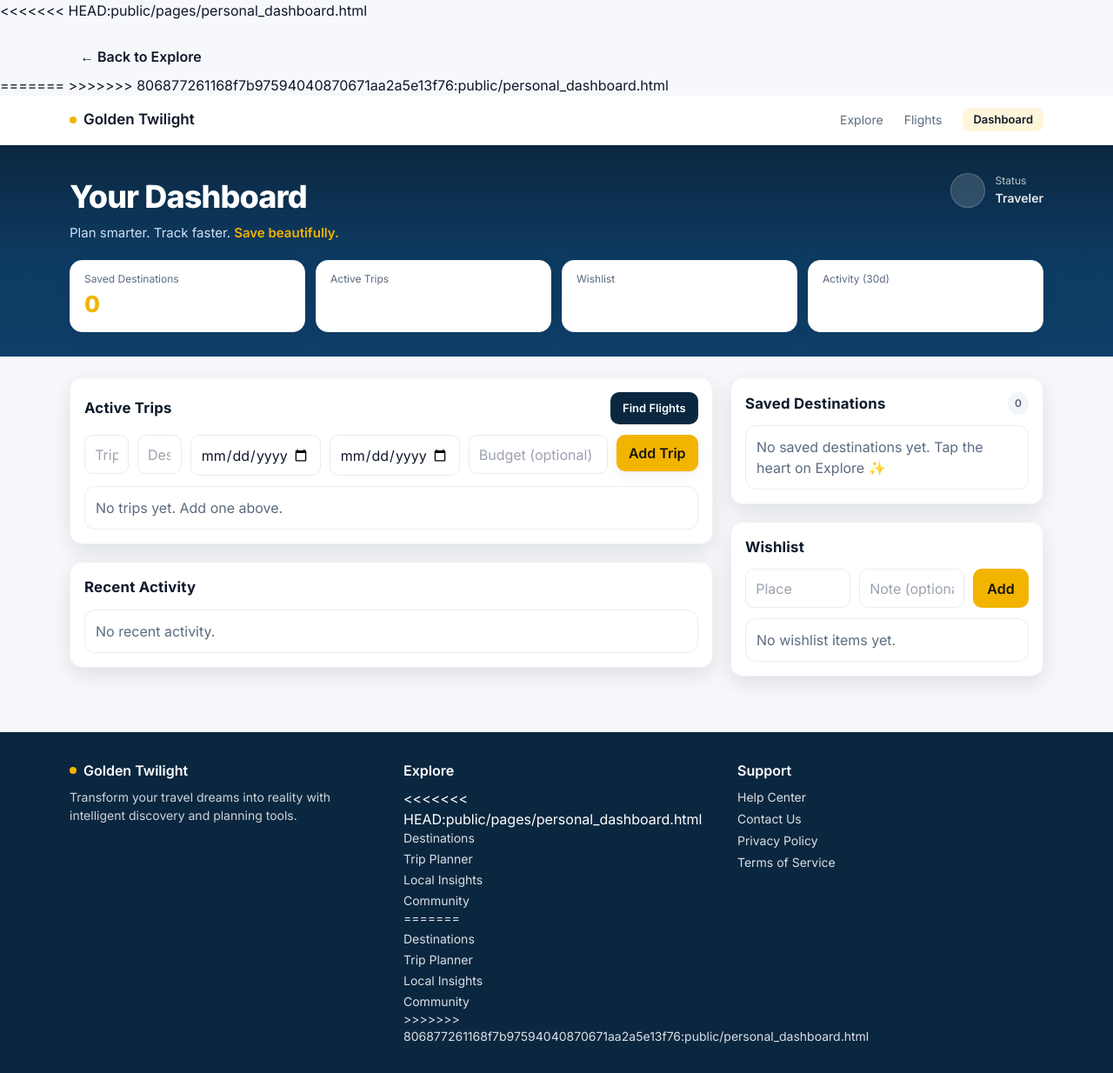
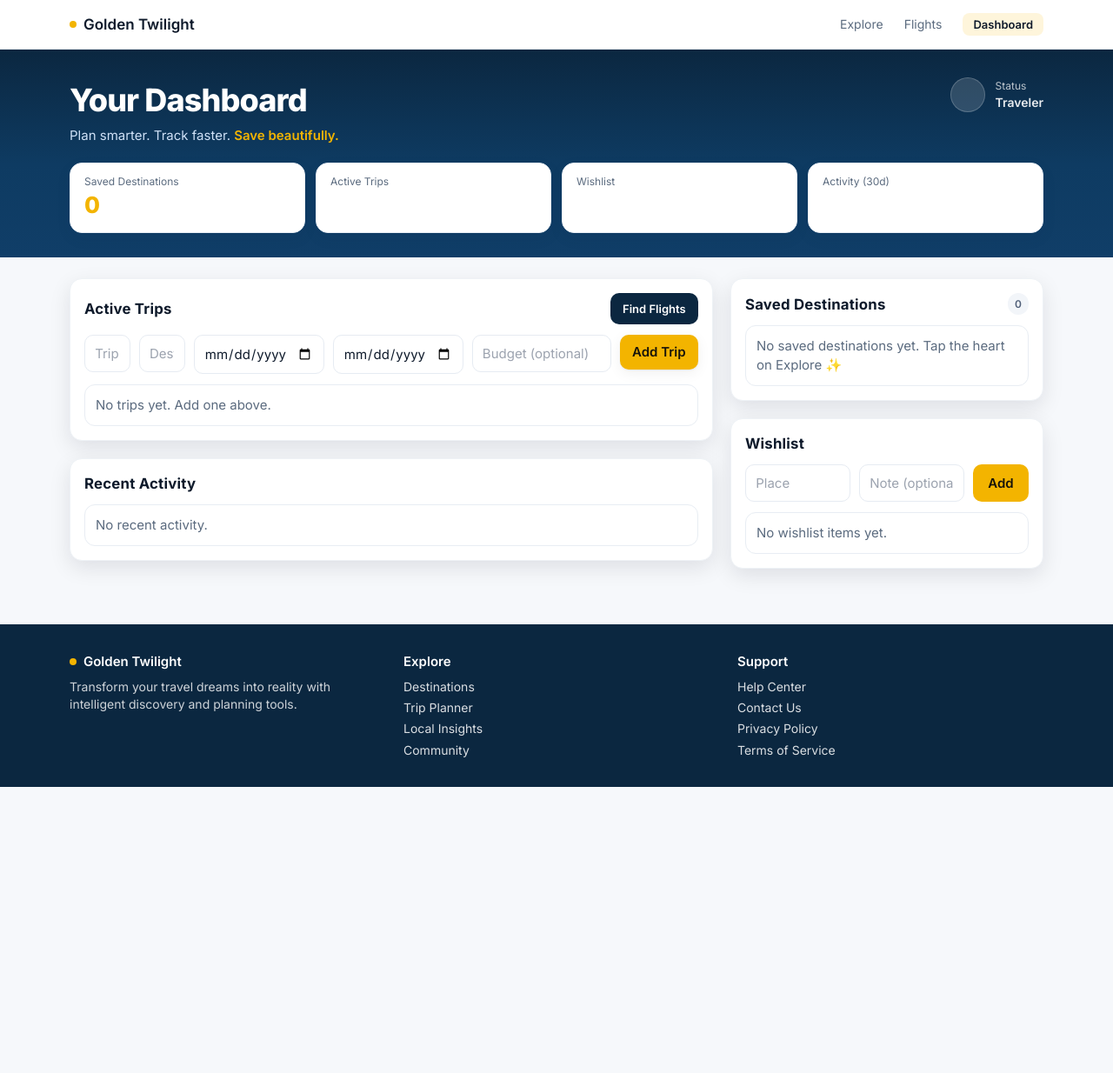
Before and after one commit to sethiaarya/capstone-project, a website: page public/pages/personal_dashboard.html in a window 1280 px wide. Shown: the whole page at 87% size. After the commit the page ends 905 px from the top, so only its background shows below. Drawn offline with nearby package versions, Linux system fonts and the light colour scheme; no server answers.

Commit message:
Clean dashboard page; remove merge markers; correct links

```diff
--- a/public/pages/personal_dashboard.html
+++ b/public/pages/personal_dashboard.html
@@ -53,16 +53,6 @@
     #tripForm .input { min-width: 0; }
   </style>
 </head>
-<<<<<<< HEAD:public/pages/personal_dashboard.html
-<body class="text-slate-900">
-  <!-- Top bar -->
-  <div class="max-w-6xl mx-auto px-4 pt-5">
-    <a href="/" class="btn btn-primary !px-3">
-      ← Back to Explore
-    </a>
-  </div>
-=======
->>>>>>> 806877261168f7b97594040870671aa2a5e13f76:public/personal_dashboard.html
 
 <body class="font-sans text-[15px] leading-[1.45] text-[color:var(--ink)]">
   <!-- Top nav -->
@@ -74,7 +64,7 @@
       </div>
       <nav class="hidden sm:flex items-center gap-6 text-[14px]">
         <a href="/index.html" class="text-[color:var(--muted)] hover:text-[color:var(--ink)]">Explore</a>
-        <a href="/flights.html" class="text-[color:var(--muted)] hover:text-[color:var(--ink)]">Flights</a>
+        <a href="/pages/flights.html" class="text-[color:var(--muted)] hover:text-[color:var(--ink)]">Flights</a>
         <span class="px-3 py-1 rounded-lg bg-[rgba(243,180,0,.14)] text-[13px] font-semibold text-[color:var(--ink)]">Dashboard</span>
       </nav>
     </div>
@@ -128,7 +118,7 @@
         <div class="card p-4 shadow-card">
           <div class="flex items-center justify-between mb-3">
             <h2 class="section-title">Active Trips</h2>
-            <a href="/flights.html" class="btn btn-navy text-[13px]">Find Flights</a>
+            <a href="/pages/flights.html" class="btn btn-navy text-[13px]">Find Flights</a>
           </div>
 
           <form id="tripForm" class="grid grid-cols-1 sm:grid-cols-2 lg:grid-cols-[1fr_1fr_150px_150px_160px_auto] gap-2.5 mb-3">
@@ -196,19 +186,11 @@
       </div>
       <div>
         <h4 class="font-semibold mb-2">Explore</h4>
-<<<<<<< HEAD:public/pages/personal_dashboard.html
-        <ul class="space-y-1 text-white/85 text-sm">
-          <li><a href="/#destinations" class="hover:underline">Destinations</a></li>
-          <li><a href="/#planner" class="hover:underline">Trip Planner</a></li>
-          <li><a href="/#insights" class="hover:underline">Local Insights</a></li>
-          <li><a href="/#community" class="hover:underline">Community</a></li>
-=======
         <ul class="space-y-1 text-white/85 text-[14px]">
           <li><a href="/index.html#destinations" class="hover:underline">Destinations</a></li>
           <li><a href="/index.html#planner" class="hover:underline">Trip Planner</a></li>
           <li><a href="/index.html#insights" class="hover:underline">Local Insights</a></li>
           <li><a href="/index.html#community" class="hover:underline">Community</a></li>
->>>>>>> 806877261168f7b97594040870671aa2a5e13f76:public/personal_dashboard.html
         </ul>
       </div>
       <div>
```
